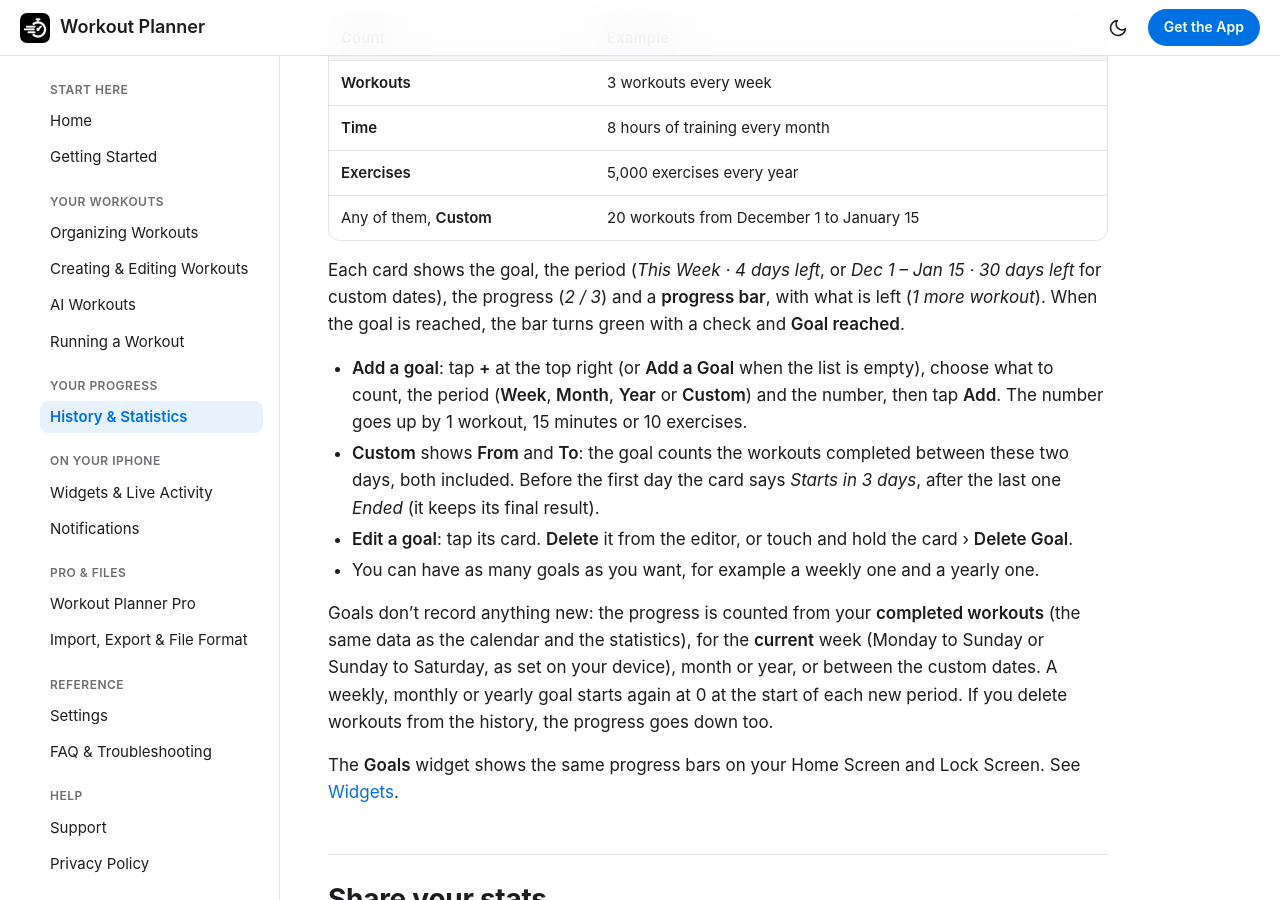
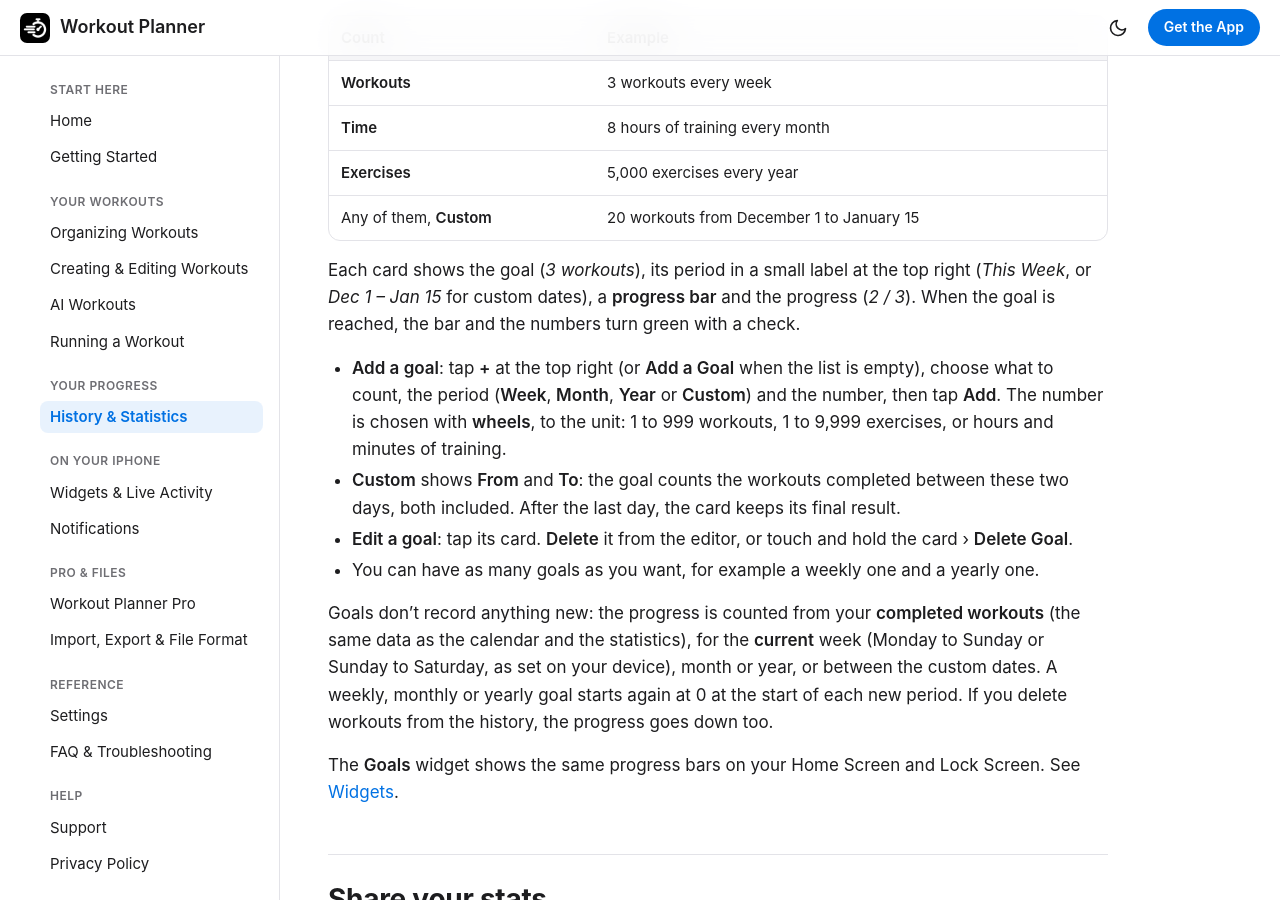
Before and after one commit to User1223-lgtm/workout-planner, a Jekyll site: the page built from history-and-statistics.md, in a window 1280 px wide and 900 px high, scrolled down 3080 px. Built offline with Jekyll 4.4.1, drawn with Linux system fonts in a browser that asks for light colours.

Commit message:
Goals: wheels to choose the number, new card layout
Co-Authored-By: Claude Opus 5.5 <noreply@anthropic.com>
Claude-Session: https://claude.ai/code/session_01PSKkjhg92DJzge7KN1tx42

```diff
--- a/history-and-statistics.md
+++ b/history-and-statistics.md
@@ -88,10 +88,10 @@ The total of the period is shown at the top right of each chart.
 | **Exercises** | 5,000 exercises every year |
 | Any of them, **Custom** | 20 workouts from December 1 to January 15 |
 
-Each card shows the goal, the period (*This Week · 4 days left*, or *Dec 1 – Jan 15 · 30 days left* for custom dates), the progress (*2 / 3*) and a **progress bar**, with what is left (*1 more workout*). When the goal is reached, the bar turns green with a check and **Goal reached**.
+Each card shows the goal (*3 workouts*), its period in a small label at the top right (*This Week*, or *Dec 1 – Jan 15* for custom dates), a **progress bar** and the progress (*2 / 3*). When the goal is reached, the bar and the numbers turn green with a check.
 
-- **Add a goal**: tap **+** at the top right (or **Add a Goal** when the list is empty), choose what to count, the period (**Week**, **Month**, **Year** or **Custom**) and the number, then tap **Add**. The number goes up by 1 workout, 15 minutes or 10 exercises.
-- **Custom** shows **From** and **To**: the goal counts the workouts completed between these two days, both included. Before the first day the card says *Starts in 3 days*, after the last one *Ended* (it keeps its final result).
+- **Add a goal**: tap **+** at the top right (or **Add a Goal** when the list is empty), choose what to count, the period (**Week**, **Month**, **Year** or **Custom**) and the number, then tap **Add**. The number is chosen with **wheels**, to the unit: 1 to 999 workouts, 1 to 9,999 exercises, or hours and minutes of training.
+- **Custom** shows **From** and **To**: the goal counts the workouts completed between these two days, both included. After the last day, the card keeps its final result.
 - **Edit a goal**: tap its card. **Delete** it from the editor, or touch and hold the card › **Delete Goal**.
 - You can have as many goals as you want, for example a weekly one and a yearly one.
 
```
